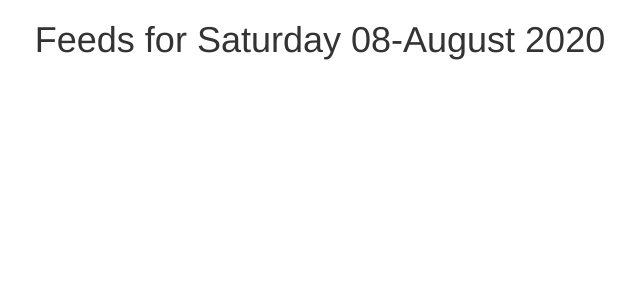
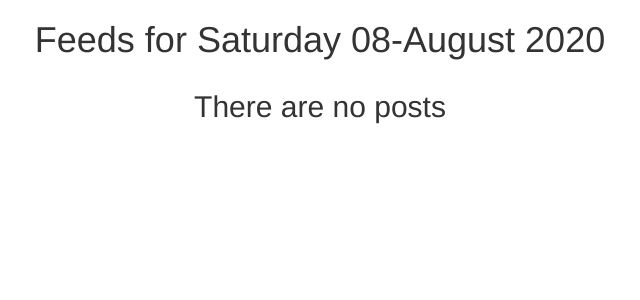
Before and after one commit to OjureFred/SocialGram, a Django app: page / in a window 1280 px wide. Shown: the part 52-352 px from the top of the page, without its empty margins (320-960 px from the left). Run offline with Django 3.2, Linux system fonts and the light colour scheme; data that the repository does not hold is empty; some libraries are stand-ins or nearby versions.

Commit message:
Updated template to show post titles

```diff
--- a/socialpages/templates/main_page.html
+++ b/socialpages/templates/main_page.html
@@ -2,4 +2,21 @@
 
 {% block content %}
 {{block.super}}
+
+<div class="container">
+    {% for post in all_posts %}
+
+    <div class="row">
+        <div class="col-xs-6 col-sm-6 col-lg-6">
+            <h2 class="text-center">{{ post.title}}</h2>
+        </div>
+    </div>
+
+    {% empty %}
+    <div class="row">
+        <h2 class="text-center"> There are no posts</h2>
+    </div>
+    {% endfor %}
+
+</div>
 {% endblock %}
--- a/socialpages/views.py
+++ b/socialpages/views.py
@@ -3,9 +3,11 @@ from django.http import HttpResponse
 import datetime as dt
 
 # Other imports
+from .models import Post
 
 # Create your views here.
 def main_page(request):
     date = dt.date.today()
-    context = {'date': date,}
+    all_posts = Post.objects.all()
+    context = {'date': date, 'all_posts': all_posts}
     return render(request, 'main_page.html', context)
```
